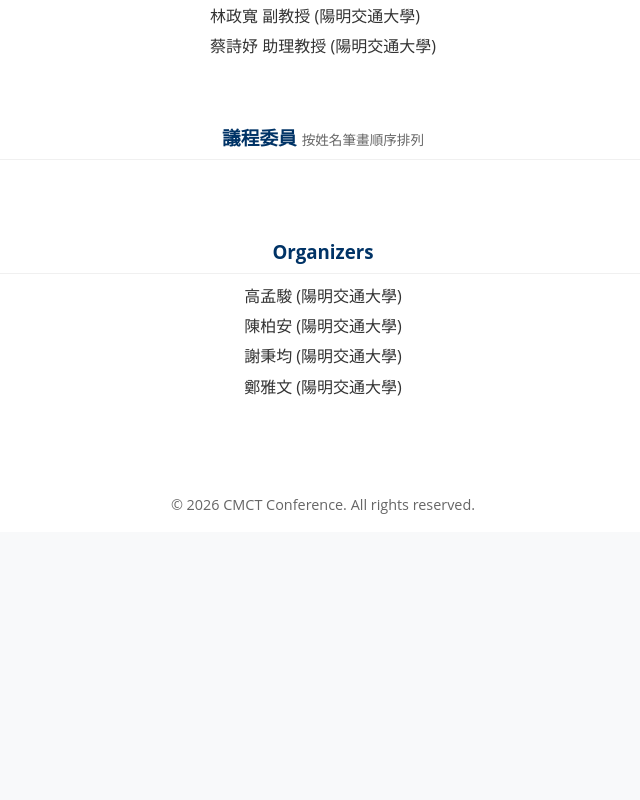
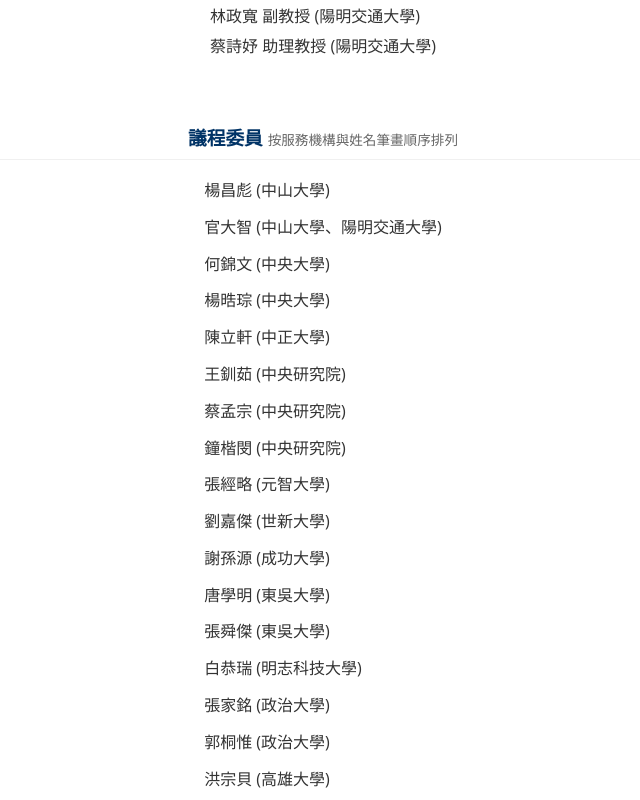
Before and after one commit to cmct-2026/cmct-2026.github.io, a React (Vite) app: page /#/committee in a window 1280 px wide. Shown: the part 1440-2240 px from the top of the page, without its empty margins (317-957 px from the left). Before the commit the page ends 2004 px from the top, so only its background shows below. Built offline with nearby package versions, Linux system fonts and the light colour scheme.

Commit message:
[Update] committee members list with affiliations and sorting criteria

```diff
--- a/src/pages/Committee.jsx
+++ b/src/pages/Committee.jsx
@@ -130,7 +130,7 @@
             <h3 style={titleStyle}>
               議程委員{' '}
               <span style={{ fontSize: '0.85rem', fontWeight: 'normal', color: '#666' }}>
-                按姓名筆畫順序排列
+                按服務機構與姓名筆畫順序排列
               </span>
             </h3>
             <div
@@ -144,6 +144,69 @@
               }}
             >
               {[
+                ['楊昌彪','中山大學'],
+['官大智','中山大學、陽明交通大學'],
+['何錦文','中央大學'],
+['楊晧琮','中央大學'],
+['陳立軒','中正大學'],
+['王釧茹','中央研究院'],
+['蔡孟宗','中央研究院'],
+['鐘楷閔','中央研究院'],
+['張經略','元智大學'],
+['劉嘉傑','世新大學'],
+['謝孫源','成功大學'],
+['唐學明','東吳大學'],
+['張舜傑','東吳大學'],
+['白恭瑞','明志科技大學'],
+['張家銘','政治大學'],
+['郭桐惟','政治大學'],
+['洪宗貝','高雄大學'],
+['黃國璽','高雄科技大學'],
+['鐘文鈺','高雄科技大學'],
+['王炳豐','清華大學'],
+['林瀚屳','清華大學'],
+['梁雅鈞','清華大學'],
+['韓永楷','清華大學'],
+['林妙聰','陽明交通大學'],
+['林政寬','陽明交通大學'],
+['林春成','陽明交通大學'],
+['施仁忠','陽明交通大學'],
+['荊宇泰','陽明交通大學'],
+['高孟駿','陽明交通大學'],
+['陳柏安','陽明交通大學'],
+['傅恆霖','陽明交通大學'],
+['蔡錫鈞','陽明交通大學'],
+['吳信龍','臺北大學、陽明交通大學'],
+['李佳衛','臺北市立大學'],
+['陳彥宏','臺北市立大學'],
+['林濬璈','臺北科技大學'],
+['張陽郎','臺北科技大學'],
+['劉傳銘','臺北科技大學'],
+['劉建宏','臺北科技大學'],
+['洪綾珠','臺北商業大學'],
+['張肇明','臺北商業大學'],
+['彭勝龍','臺北商業大學'],
+['楊進雄','臺北商業大學'],
+['詹宏章','僑光科技大學'],
+['阮夙姿','暨南國際大學'],
+['周信宏','暨南國際大學'],
+['黃光璿','暨南國際大學'],
+['李權明','銘傳大學'],
+['徐熊健','銘傳大學'],
+['林清池','臺灣海洋大學'],
+['林莊傑','臺灣海洋大學'],
+['王弘倫','臺灣師範大學'],
+['官振傑','臺灣師範大學'],
+['呂育道','臺灣大學'],
+['洪士涵','臺灣大學'],
+['陳健輝','臺灣大學'],
+['陳和麟','臺灣大學'],
+['黃上恩','臺灣大學'],
+['廖崇碩','臺灣大學'],
+['趙坤茂','臺灣大學'],
+['劉智弘','臺灣大學'],
+['吳若禹','龍華科技大學'],
+['林耀鈴','靜宜大學'],
                 /*['王弘倫','臺灣師範大學'],['王釧茹','中央研究院'],['白恭瑞','明志科技大學'],
                 ['呂及人','中央研究院'],['呂育道','臺灣大學'],['呂學一','臺灣大學'],
                 ['李佳衛','臺北市立大學'],['李彥寰','臺灣大學'],['李權明','銘傳大學'],
```
